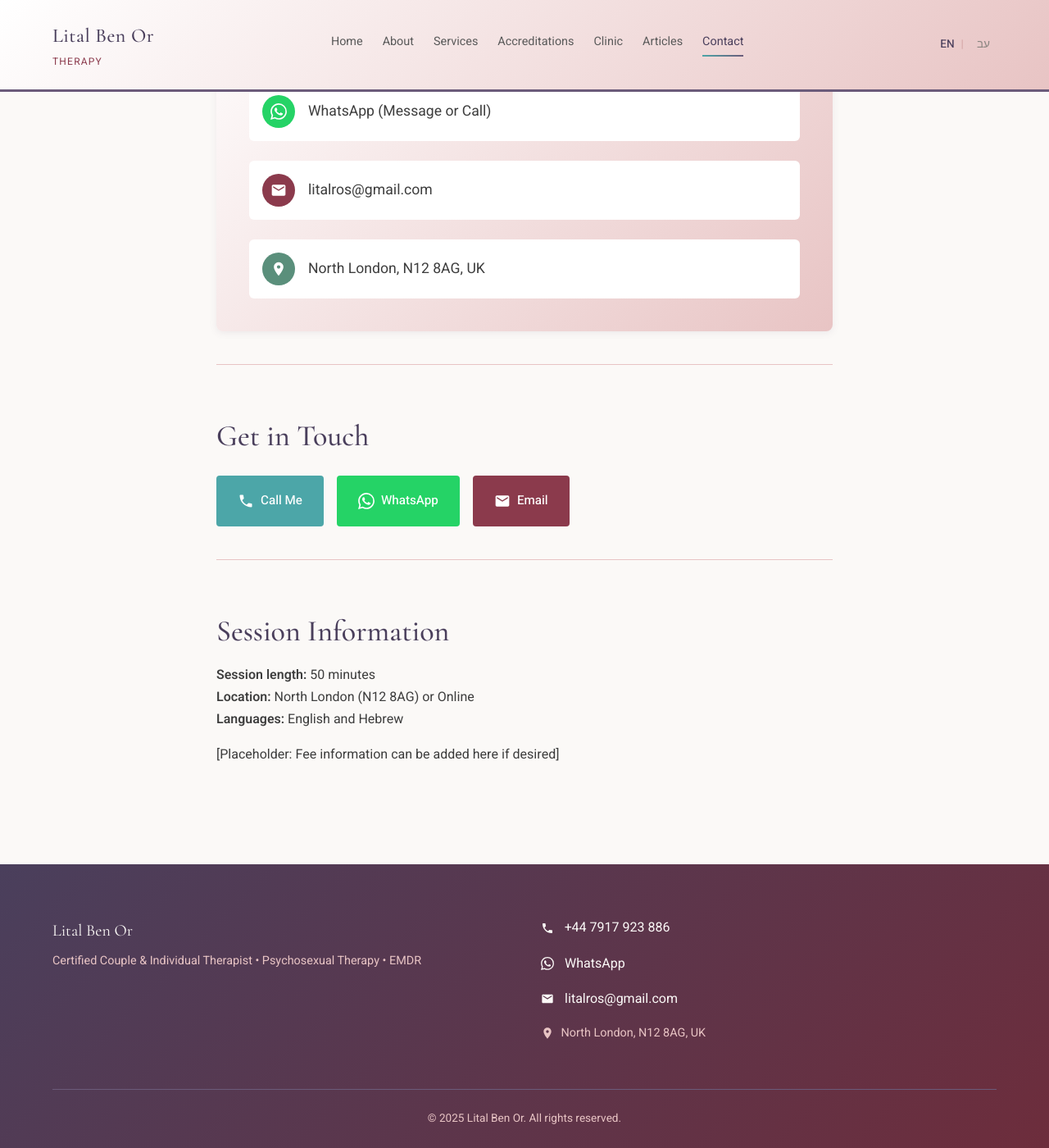
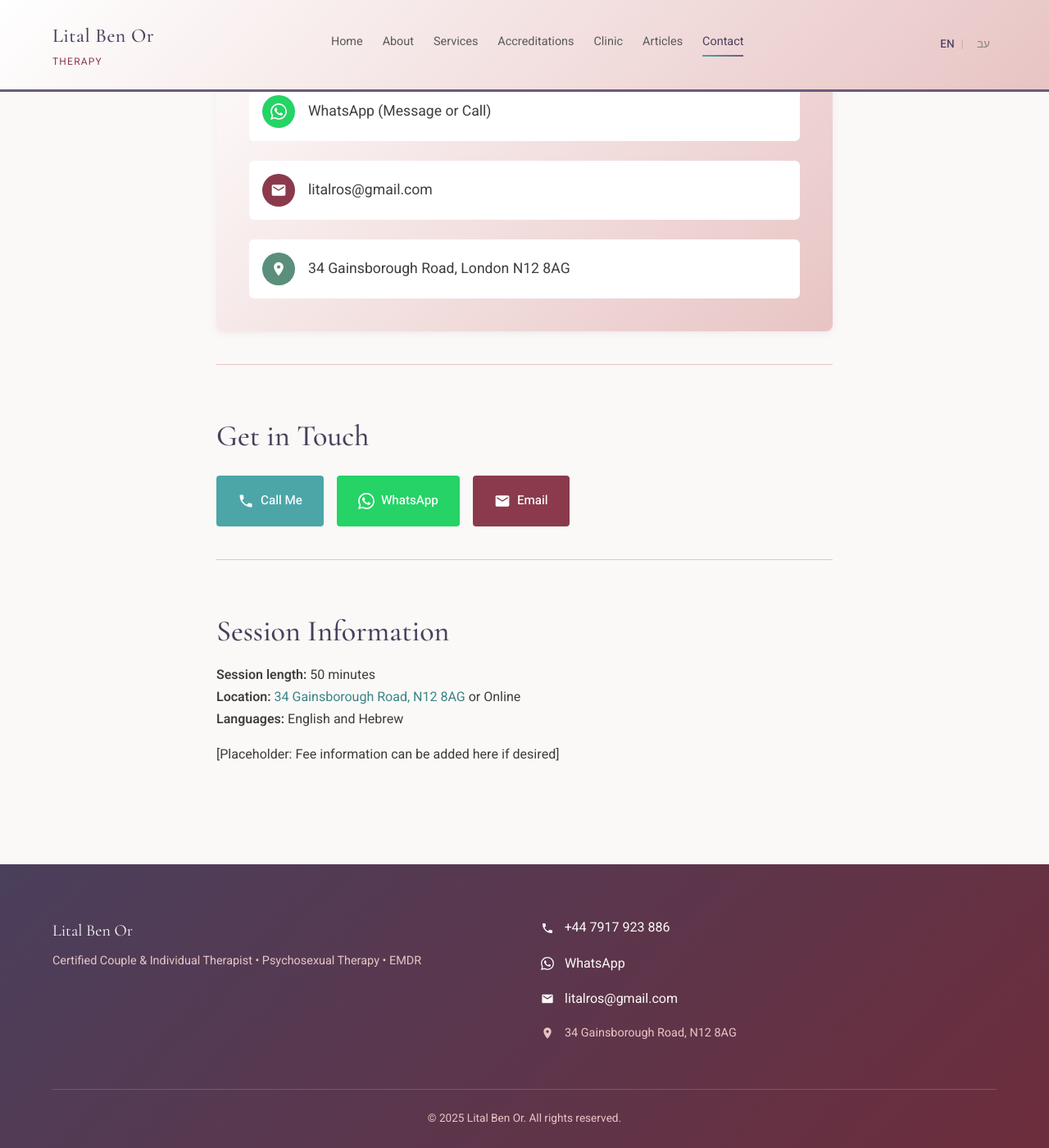
Before and after one commit to litalbenor/litalbenor.github.io, a Jekyll site: the page built from en/contact.md, in a window 1280 px wide and 1400 px high, scrolled down 694 px. Shown: the whole window at 82% size. Built offline with Jekyll 4.4.1, drawn with Linux system fonts in a browser that asks for light colours.

Commit message:
Add full address with Google Maps link
- Address: 34 Gainsborough Road, London N12 8AG
- All address mentions now link to Google Maps
- Updated: contact pages, clinic pages, footer

```diff
--- a/_includes/footer.html
+++ b/_includes/footer.html
@@ -38,10 +38,12 @@
           </a>
         </p>
         <p class="footer-location">
-          <svg xmlns="http://www.w3.org/2000/svg" viewBox="0 0 24 24" fill="currentColor" width="16" height="16" style="vertical-align: middle; margin-right: 5px;">
-            <path d="M12 2C8.13 2 5 5.13 5 9c0 5.25 7 13 7 13s7-7.75 7-13c0-3.87-3.13-7-7-7zm0 9.5c-1.38 0-2.5-1.12-2.5-2.5s1.12-2.5 2.5-2.5 2.5 1.12 2.5 2.5-1.12 2.5-2.5 2.5z"/>
-          </svg>
-          North London, N12 8AG, UK
+          <a href="https://maps.google.com/?q=34+Gainsborough+Road,+London+N12+8AG" target="_blank" rel="noopener" style="color: inherit;">
+            <svg xmlns="http://www.w3.org/2000/svg" viewBox="0 0 24 24" fill="currentColor" width="16" height="16" style="vertical-align: middle; margin-right: 5px;">
+              <path d="M12 2C8.13 2 5 5.13 5 9c0 5.25 7 13 7 13s7-7.75 7-13c0-3.87-3.13-7-7-7zm0 9.5c-1.38 0-2.5-1.12-2.5-2.5s1.12-2.5 2.5-2.5 2.5 1.12 2.5 2.5-1.12 2.5-2.5 2.5z"/>
+            </svg>
+            34 Gainsborough Road, N12 8AG
+          </a>
         </p>
       </div>
     </div>
--- a/en/contact.md
+++ b/en/contact.md
@@ -57,7 +57,7 @@ permalink: /en/contact
               <path d="M12 2C8.13 2 5 5.13 5 9c0 5.25 7 13 7 13s7-7.75 7-13c0-3.87-3.13-7-7-7zm0 9.5c-1.38 0-2.5-1.12-2.5-2.5s1.12-2.5 2.5-2.5 2.5 1.12 2.5 2.5-1.12 2.5-2.5 2.5z"/>
             </svg>
           </span>
-          <span class="contact-link">North London, N12 8AG, UK</span>
+          <a href="https://maps.google.com/?q=34+Gainsborough+Road,+London+N12+8AG" class="contact-link" target="_blank" rel="noopener">34 Gainsborough Road, London N12 8AG</a>
         </div>
       </div>
     </section>
@@ -90,7 +90,7 @@ permalink: /en/contact
       <h2>Session Information</h2>
       <p>
         <strong>Session length:</strong> 50 minutes<br>
-        <strong>Location:</strong> North London (N12 8AG) or Online<br>
+        <strong>Location:</strong> <a href="https://maps.google.com/?q=34+Gainsborough+Road,+London+N12+8AG" target="_blank" rel="noopener">34 Gainsborough Road, N12 8AG</a> or Online<br>
         <strong>Languages:</strong> English and Hebrew
       </p>
       <p>
```
Also changed, not shown: en/clinic.md (+1 -1 lines), he/clinic.md (+1 -1 lines), he/contact.md (+2 -2 lines).
